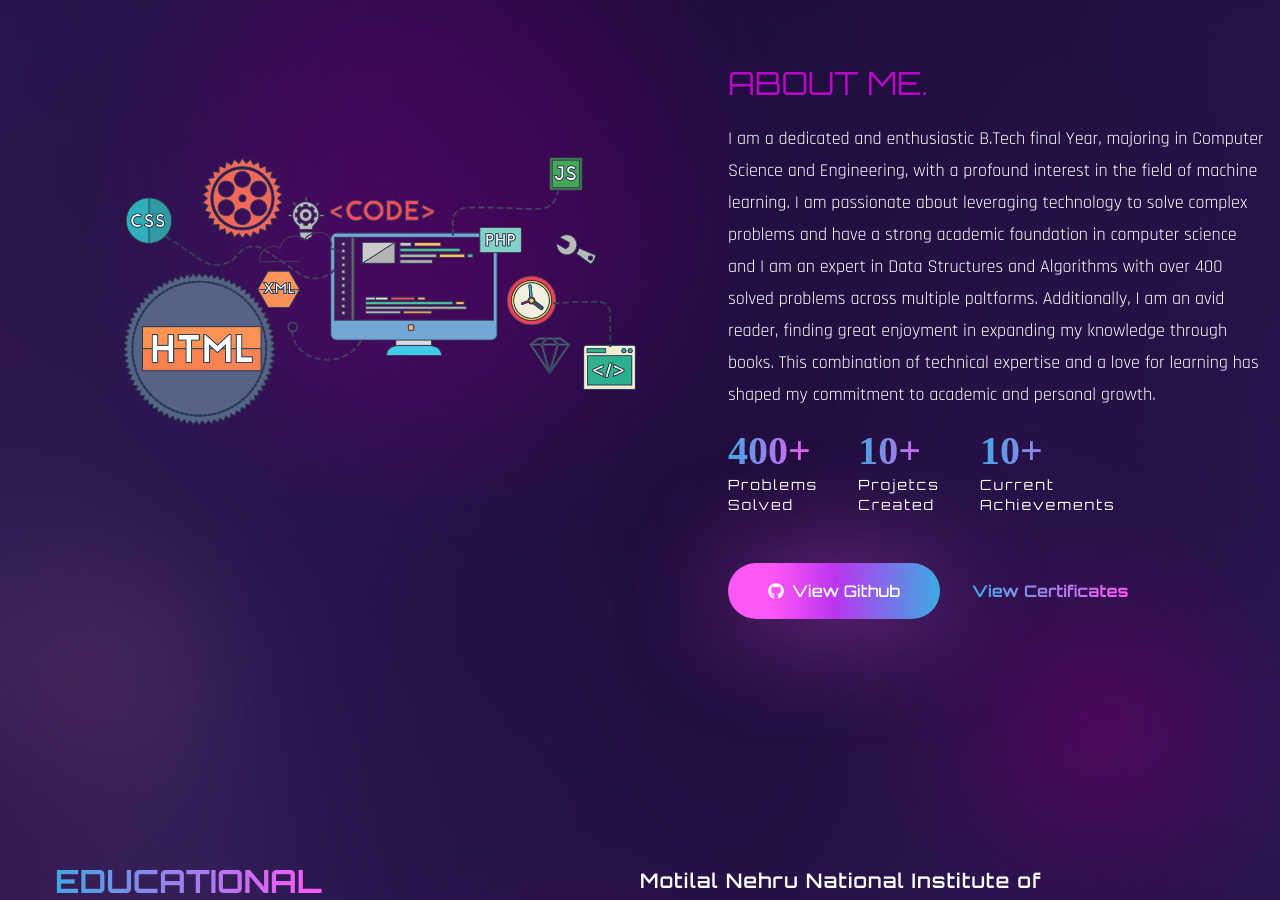
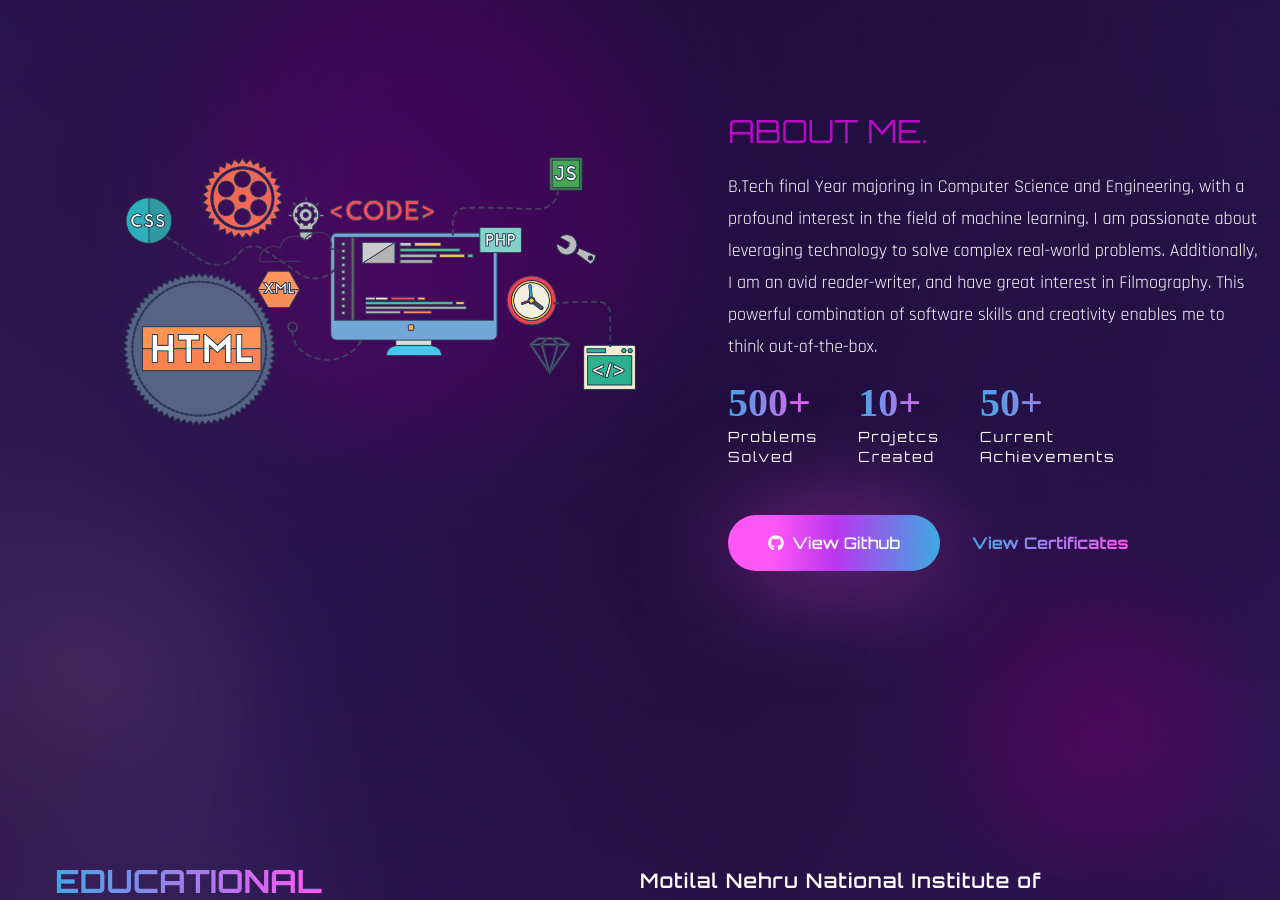
Before and after one commit to samarthsarkar/Portfolio, a React (Create React App) app: page / in a window 1280 px wide. Shown: the part 960-1860 px from the top of the page. Built offline with nearby package versions, Linux system fonts and the light colour scheme; the HTML template or start-up script is replaced by a standard one; a web font is replaced by a local one.

Commit message:
Update About.js

```diff
--- a/src/components/About.js
+++ b/src/components/About.js
@@ -35,16 +35,16 @@ const About = () => {
               {/* I'm a coder, developer, ML enthusiast ! */}
             </h3>
             <p className="mb-6">
-              I am a dedicated and enthusiastic B.Tech final Year, majoring in Computer Science and Engineering, with a profound interest in the field of machine learning.
-              I am passionate about leveraging technology to solve complex problems and have a strong academic foundation in computer science and I am an expert in Data Structures and Algorithms with over 400 solved problems across multiple paltforms.
-              Additionally, I am an avid reader, finding great enjoyment in expanding my knowledge through books.
-              This combination of technical expertise and a love for learning has shaped my commitment to academic and personal growth.
+              B.Tech final Year majoring in Computer Science and Engineering, with a profound interest in the field of machine learning.
+              I am passionate about leveraging technology to solve complex real-world problems.
+              Additionally, I am an avid reader-writer, and have great interest in Filmography.
+              This powerful combination of software skills and creativity enables me to think out-of-the-box.
             </p>
             {/* stats */}
             <div className="flex gap-x-6 lg:gap-x-10 mb-12">
               <div>
                 <div className="text-[40px] font-tertiary text-gradient mb-2">
-                  {inView ? <CountUp start={0} end={400} duration={1} /> : null}
+                  {inView ? <CountUp start={0} end={500} duration={4} /> : null}
                   +
                 </div>
                 <div className="font-primary text-sm tracking-[2px]">
@@ -54,7 +54,7 @@ const About = () => {
               </div>
               <div>
                 <div className="text-[40px] font-tertiary text-gradient mb-2">
-                  {inView ? <CountUp start={0} end={10} duration={3} /> : null}+
+                  {inView ? <CountUp start={0} end={10} duration={7} /> : null}+
                 </div>
                 <div className="font-primary text-sm tracking-[2px]">
                   Projetcs <br />
@@ -63,7 +63,7 @@ const About = () => {
               </div>
               <div>
                 <div className="text-[40px] font-tertiary text-gradient mb-2">
-                  {inView ? <CountUp start={0} end={10} duration={2} /> : null}+
+                  {inView ? <CountUp start={0} end={50} duration={5} /> : null}+
                 </div>
                 <div className="font-primary text-sm tracking-[2px]">
                   Current <br />
```
